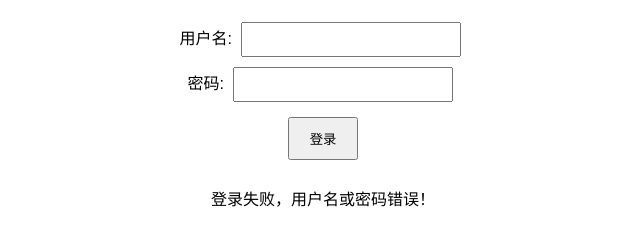
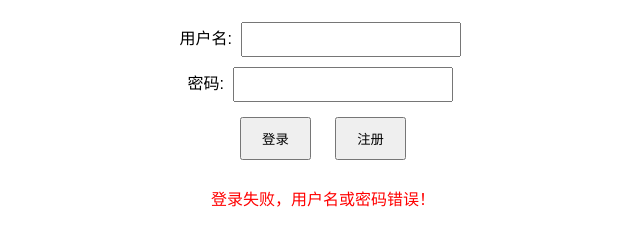
Before and after one commit to MINTvanilla-ICECREAM/bank-system, a plain HTML site: page index.html in a window 1280 px wide. Both pictures are taken after a click on the button "登录". Shown: the part 58-304 px from the top of the page, without its empty margins (317-957 px from the left). Drawn offline with Linux system fonts and the light colour scheme.

Commit message:
Update index.html

```diff
--- a/index.html
+++ b/index.html
@@ -21,7 +21,8 @@
         <label>用户名: <input id="username" type="text"></label><br>
         <label>密码: <input id="password" type="password"></label><br>
         <button onclick="login()">登录</button>
-        <p id="login-message"></p>
+        <button onclick="register()">注册</button>
+        <p id="login-message" style="color: red;"></p>
     </div>
 
     <div id="dashboard">
@@ -53,20 +54,40 @@
     </div>
 
     <script>
-        let users = { "admin": "admin123", "user1": "pass1", "user2": "pass2" };
-        let transactions = [];
+        // 加载存储的用户数据
+        let users = JSON.parse(localStorage.getItem("users")) || { "admin": "admin123" };
 
         function login() {
-            let username = document.getElementById("username").value;
-            let password = document.getElementById("password").value;
+            let username = document.getElementById("username").value.trim();
+            let password = document.getElementById("password").value.trim();
 
             if (users[username] && users[username] === password) {
                 document.getElementById("login").style.display = "none";
                 document.getElementById("dashboard").style.display = "block";
                 document.getElementById("user").innerText = username;
+                document.getElementById("login-message").innerText = ""; // 清空错误消息
             } else {
                 document.getElementById("login-message").innerText = "登录失败，用户名或密码错误！";
             }
+        }
+
+        function register() {
+            let newUsername = prompt("请输入新用户名:");
+            let newPassword = prompt("请输入密码:");
+
+            if (!newUsername || !newPassword) {
+                alert("用户名或密码不能为空！");
+                return;
+            }
+
+            if (users[newUsername]) {
+                alert("用户名已存在，请换一个！");
+                return;
+            }
+
+            users[newUsername] = newPassword;
+            localStorage.setItem("users", JSON.stringify(users)); // 存储到浏览器
+            alert("注册成功！请使用新账号登录。");
         }
 
         function showTransactionPanel() {
```
